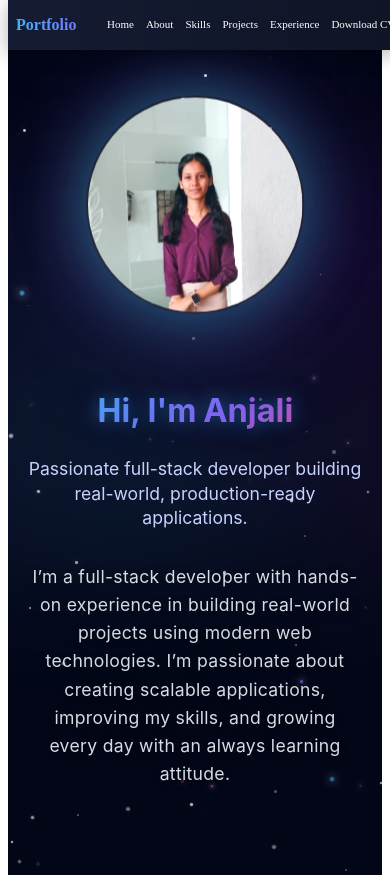
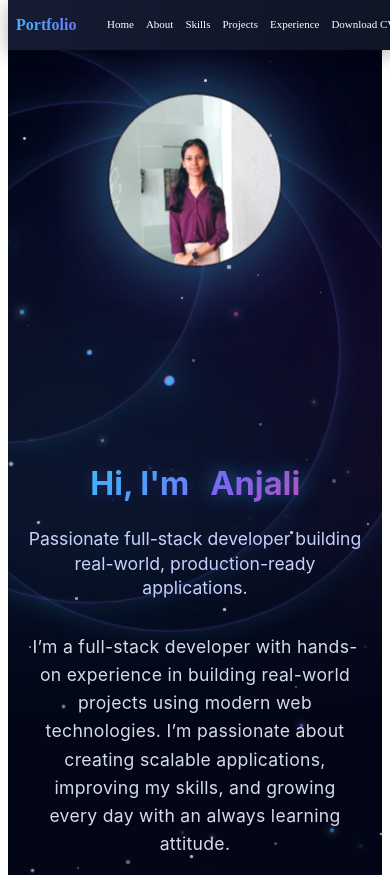
Before and after one commit to Anjali200306/portfolio, a React (Vite) app: page / in a window 390 px wide. Shown: the top 875 px of the page. Built offline with nearby package versions, Linux system fonts and the light colour scheme.

Commit message:
new Updated

```diff
--- a/src/sections/Hero.jsx
+++ b/src/sections/Hero.jsx
@@ -29,7 +29,7 @@ const Hero = () => {
       }
     }
 
-    // Shooting stars
+    // Create enhanced shooting stars with trail
     for (let i = 0; i < 4; i++) {
       const shootingStar = document.createElement('div');
       shootingStar.className = 'shooting-star';
@@ -37,28 +37,26 @@ const Hero = () => {
       shootingStar.style.animationDuration = `${Math.random() * 2 + 2}s`;
       shootingStar.style.top = `${Math.random() * 80 + 10}%`;
       shootingStar.style.left = `${Math.random() * 100}%`;
+
       const size = Math.random() * 2 + 1;
       shootingStar.style.width = `${size}px`;
       shootingStar.style.height = `${size}px`;
+
       if (starsContainer) starsContainer.appendChild(shootingStar);
     }
 
-    // Orbital rings – only create if screen width > 768px (to avoid overlap)
-    const createOrbitalRings = () => {
-      const orbContainer = document.querySelector('.image-container');
-      if (!orbContainer) return;
-      // Remove any existing rings to avoid duplicates on resize
-      orbContainer.querySelectorAll('.orbital-ring').forEach(el => el.remove());
-
-      if (window.innerWidth <= 768) return; // hide on small screens
-
+    // Create enhanced orbital ring system
+    const orbContainer = document.querySelector('.image-container');
+    if (orbContainer) {
       const ring = document.createElement('div');
       ring.className = 'orbital-ring';
       ring.style.width = '500px';
       ring.style.height = '500px';
+
       const particle = document.createElement('div');
       particle.className = 'orbital-particle';
       ring.appendChild(particle);
+
       orbContainer.appendChild(ring);
 
       for (let i = 0; i < 2; i++) {
@@ -68,21 +66,21 @@ const Hero = () => {
         extraRing.style.height = `${400 + i * 100}px`;
         extraRing.style.animationDuration = `${15 + i * 5}s`;
         extraRing.style.borderColor = `rgba(${i === 0 ? '139, 92, 246' : '236, 72, 153'}, 0.1)`;
+
         const extraParticle = document.createElement('div');
         extraParticle.className = 'orbital-particle';
         extraParticle.style.width = `${6 - i * 2}px`;
         extraParticle.style.height = `${6 - i * 2}px`;
         extraRing.appendChild(extraParticle);
+
         orbContainer.appendChild(extraRing);
       }
-    };
+    }
 
-    createOrbitalRings();
-    window.addEventListener('resize', createOrbitalRings);
-
-    // Floating particles
+    // Create floating particles around the hero
     const particlesContainer = document.createElement('div');
     particlesContainer.className = 'floating-particles';
+
     for (let i = 0; i < 20; i++) {
       const particle = document.createElement('div');
       particle.className = 'floating-particle';
@@ -90,29 +88,41 @@ const Hero = () => {
       particle.style.top = `${Math.random() * 100}%`;
       particle.style.animationDelay = `${Math.random() * 15}s`;
       particle.style.animationDuration = `${Math.random() * 10 + 15}s`;
+
       const colors = ['#38bdf8', '#8b5cf6', '#ec4899'];
       particle.style.background = `linear-gradient(135deg, ${colors[Math.floor(Math.random() * colors.length)]}, ${
         colors[Math.floor(Math.random() * colors.length)]
       })`;
+
       particlesContainer.appendChild(particle);
     }
+
     document.querySelector('.hero')?.appendChild(particlesContainer);
 
-    // Scroll parallax
+    // Add scroll-based parallax effect
     const handleScroll = () => {
       const heroSection = document.querySelector('.hero');
       const scrollY = window.scrollY;
+
       if (heroSection && scrollY < window.innerHeight) {
         const scrollProgress = scrollY / window.innerHeight;
+
         const stars = document.querySelector('.stars');
-        if (stars) stars.style.transform = `translateY(${scrollProgress * 50}px)`;
+        if (stars) {
+          stars.style.transform = `translateY(${scrollProgress * 50}px)`;
+        }
+
         const nebula = document.querySelector('.nebula');
-        if (nebula) nebula.style.transform = `translate(${scrollProgress * 30}px, ${-scrollProgress * 20}px)`;
+        if (nebula) {
+          nebula.style.transform = `translate(${scrollProgress * 30}px, ${-scrollProgress * 20}px)`;
+        }
+
         const content = document.querySelector('.hero-content');
         if (content) {
           content.style.transform = `translateY(${scrollProgress * 30}px)`;
           content.style.opacity = `${1 - scrollProgress * 0.5}`;
         }
+
         const image = document.querySelector('.hero-image');
         if (image) {
           image.style.transform = `translateY(${scrollProgress * 40}px) scale(${1 - scrollProgress * 0.1})`;
@@ -120,24 +130,26 @@ const Hero = () => {
         }
       }
     };
+
     window.addEventListener('scroll', handleScroll);
 
-    // Mouse move for stars
+    // Add mouse move interaction for stars
     const handleMouseMove = (e) => {
       const stars = document.querySelectorAll('.star');
       const mouseX = e.clientX / window.innerWidth;
       const mouseY = e.clientY / window.innerHeight;
+
       stars.forEach((star, index) => {
         const speed = (index % 3) * 0.5 + 0.5;
         star.style.transform = `translate(${mouseX * speed * 10}px, ${mouseY * speed * 10}px)`;
       });
     };
+
     window.addEventListener('mousemove', handleMouseMove);
 
     return () => {
       window.removeEventListener('scroll', handleScroll);
       window.removeEventListener('mousemove', handleMouseMove);
-      window.removeEventListener('resize', createOrbitalRings);
     };
   }, []);
 
@@ -155,13 +167,23 @@ const Hero = () => {
         <h1 className="title">
           Hi, I'm <span className="highlight">Anjali</span>
         </h1>
+
         <h2 className="subtitle">
           Passionate full-stack developer building real-world, production-ready applications.
         </h2>
-        {/* Inline styles removed – now fully controlled by CSS */}
-        <p className="description">
+
+        <p className="description" style={{
+          color: '#e2e8f0',
+          fontSize: '1.1rem',
+          lineHeight: '1.6',
+          maxWidth: '600px',
+          margin: '1.5rem auto',
+          textShadow: '0 2px 4px rgba(0,0,0,0.3)',
+          opacity: 0.9
+        }}>
           I’m a full-stack developer with hands-on experience in building real-world projects using modern web technologies. I’m passionate about creating scalable applications, improving my skills, and growing every day with an always learning attitude.
         </p>
+
         <a href="#contact" className="button">
           Contact Me <span className="arrow">→</span>
         </a>
@@ -175,6 +197,7 @@ const Hero = () => {
             alt="Anjali Profile"
             className="profile-image"
             onError={handleImageError}
+            onLoad={() => console.log("Profile image loaded successfully")}
           />
         </div>
       </div>
--- a/src/styles/hero.css
+++ b/src/styles/hero.css
@@ -199,12 +199,18 @@
   }
 }
 
-/* Enhanced Title with Gradient Flow */
+/* ===== FIXED TITLE – No floating, no transform animation ===== */
 .title {
+  display: flex;
+  align-items: center;
+  gap: 12px;
+  flex-wrap: wrap;
+
   font-size: 4rem;
   font-weight: 700;
+  line-height: 1.2;             /* improved from 1.1 for better spacing */
   margin-bottom: 1.5rem;
-  line-height: 1.1;
+
   background: linear-gradient(135deg,
     #ffffff 0%,
     #38bdf8 25%,
@@ -215,7 +221,12 @@
   -webkit-text-fill-color: transparent;
   background-clip: text;
   background-size: 200% 200%;
-  animation: titleGradient 6s ease infinite, titleFloat 4s ease-in-out infinite;
+
+  /* Only gradient animation – no float, no text-shadow animation */
+  animation: titleGradient 6s linear infinite;
+
+  /* Static subtle shadow to avoid ghosting */
+  text-shadow: 0 0 15px rgba(139, 92, 246, 0.25);
   position: relative;
 }
 
@@ -224,59 +235,26 @@
   50% { background-position: 100% 50%; }
 }
 
-@keyframes titleFloat {
-  0%, 100% {
-    transform: translateY(0);
-    text-shadow:
-      0 0 10px rgba(56, 189, 248, 0.3),
-      0 0 20px rgba(139, 92, 246, 0.2);
-  }
-  50% {
-    transform: translateY(-5px);
-    text-shadow:
-      0 0 20px rgba(56, 189, 248, 0.5),
-      0 0 40px rgba(139, 92, 246, 0.3),
-      0 0 60px rgba(236, 72, 153, 0.2);
-  }
-}
-
+/* ===== FIXED HIGHLIGHT – No pulse/glow transform ===== */
 .highlight {
   display: inline-block;
-  background: linear-gradient(135deg, #38bdf8, #8b5cf6, #ec4899);
+  margin-left: 10px;
+
+  background: linear-gradient(135deg, #38bdf8, #8b5cf6);
   -webkit-background-clip: text;
   -webkit-text-fill-color: transparent;
   background-clip: text;
   background-size: 200% 200%;
-  animation: highlightPulse 3s ease infinite, highlightGlow 2s ease-in-out infinite;
-  position: relative;
+
+  /* Only gradient animation – no scale/transform */
+  animation: titleGradient 6s linear infinite;
 }
 
-@keyframes highlightPulse {
-  0%, 100% {
-    transform: scale(1);
-    background-position: 0% 50%;
-  }
-  50% {
-    transform: scale(1.05);
-    background-position: 100% 50%;
-  }
-}
+/* Remove the old highlight animations (not used anymore) */
+/* @keyframes highlightPulse { ... } */
+/* @keyframes highlightGlow { ... } */
 
-@keyframes highlightGlow {
-  0%, 100% {
-    text-shadow:
-      0 0 10px rgba(56, 189, 248, 0.4),
-      0 0 20px rgba(56, 189, 248, 0.2);
-  }
-  50% {
-    text-shadow:
-      0 0 15px rgba(56, 189, 248, 0.6),
-      0 0 30px rgba(139, 92, 246, 0.4),
-      0 0 45px rgba(236, 72, 153, 0.2);
-  }
-}
-
-/* Enhanced Subtitle */
+/* Enhanced Subtitle – unchanged */
 .subtitle {
   font-size: 1.6rem;
   font-weight: 400;
@@ -301,7 +279,7 @@
   }
 }
 
-/* UPDATED: Enhanced Description - Clean Text Without Container */
+/* Description – unchanged */
 .description {
   font-size: 1.3rem;
   line-height: 1.8;
@@ -314,7 +292,6 @@
   font-weight: 400;
   letter-spacing: 0.3px;
   max-width: 700px;
-  /* Container styles REMOVED: no background, padding, border, or box-shadow */
 }
 
 @keyframes descriptionAppear {
@@ -328,16 +305,6 @@
   }
 }
 
-@keyframes descriptionFloat {
-  0%, 100% {
-    transform: translateY(0);
-  }
-  50% {
-    transform: translateY(-3px);
-  }
-}
-
-/* Add subtle text highlight on hover */
 .description:hover {
   color: #ffffff;
   text-shadow:
@@ -346,7 +313,7 @@
   transition: all 0.3s ease;
 }
 
-/* Enhanced Button with Particle Effect */
+/* Button – unchanged */
 .button {
   display: inline-flex;
   align-items: center;
@@ -455,7 +422,7 @@
   transform: translateX(10px) rotate(90deg);
 }
 
-/* Enhanced Image Section */
+/* Enhanced Image Section – unchanged */
 .hero-image {
   position: relative;
   z-index: 2;
@@ -501,7 +468,6 @@
   75% { transform: translateY(-5px) rotate(1deg); }
 }
 
-/* Enhanced Cosmic Orb with Particle System */
 .cosmic-orb {
   width: 100%;
   height: 100%;
@@ -533,7 +499,6 @@
   }
 }
 
-/* Enhanced Profile Image with Multiple Effects */
 .profile-image {
   width: 85%;
   height: 85%;
@@ -586,7 +551,7 @@
   }
 }
 
-/* Enhanced Orbital Ring System */
+/* Orbital Ring System – unchanged */
 .orbital-ring {
   position: absolute;
   border: 1px solid rgba(56, 189, 248, 0.2);
@@ -674,7 +639,7 @@
   }
 }
 
-/* Enhanced Floating Particles */
+/* Floating Particles – unchanged */
 .floating-particles {
   position: absolute;
   width: 100%;
@@ -717,22 +682,19 @@
   }
 }
 
-/* Responsive Design */
+/* ===== Responsive Design – with increased gaps ===== */
 @media (max-width: 1200px) {
   .hero {
     padding: 80px 80px;
     gap: 60px;
   }
-
   .title {
     font-size: 3.2rem;
   }
-
   .description {
     font-size: 1.25rem;
     line-height: 1.75;
   }
-
   .image-container {
     width: 350px;
     height: 350px;
@@ -742,35 +704,31 @@
 @media (max-width: 992px) {
   .hero {
     padding: 80px 60px;
-    gap: 50px;
+    gap: 80px;                  /* increased from 50px */
     flex-direction: column-reverse;
     text-align: center;
   }
-
   .hero-content {
     max-width: 100%;
+    margin-top: 30px;           /* extra top margin */
   }
-
   .title {
     font-size: 2.8rem;
+    justify-content: center;    /* keep centered on mobile */
   }
-
   .subtitle {
     font-size: 1.4rem;
   }
-
   .description {
     font-size: 1.2rem;
     line-height: 1.7;
     margin-left: auto;
     margin-right: auto;
   }
-
   .image-container {
     width: 300px;
     height: 300px;
   }
-
   .button {
     padding: 16px 36px;
     font-size: 1.1rem;
@@ -780,75 +738,81 @@
 @media (max-width: 768px) {
   .hero {
     padding: 100px 30px;
-    gap: 40px;
+    gap: 90px;                  /* increased from 40px */
     min-height: auto;
   }
-
+  .hero-content {
+    margin-top: 40px;
+  }
   .title {
     font-size: 2.4rem;
+    justify-content: center;
   }
-
   .subtitle {
     font-size: 1.2rem;
   }
-
   .description {
     font-size: 1.15rem;
     line-height: 1.65;
     margin-bottom: 2.5rem;
   }
-
   .image-container {
-    width: 280px;
-    height: 280px;
+    width: 250px;               /* reduced from 280px */
+    height: 250px;
   }
-
   .button {
     font-size: 1.05rem;
+  }
+  /* Scale down orbital rings to avoid overflow */
+  .orbital-ring {
+    transform: scale(0.7);
+    transform-origin: center;
   }
 }
 
 @media (max-width: 480px) {
   .hero {
     padding: 80px 20px;
-    gap: 30px;
+    gap: 100px;                 /* increased from 30px */
   }
-
+  .hero-content {
+    margin-top: 50px;
+  }
   .title {
     font-size: 2rem;
     line-height: 1.2;
+    justify-content: center;
   }
-
   .subtitle {
     font-size: 1.1rem;
     line-height: 1.4;
   }
-
   .description {
     font-size: 1.1rem;
     line-height: 1.6;
     margin-bottom: 2rem;
   }
-
   .image-container {
-    width: 250px;
-    height: 250px;
+    width: 200px;               /* reduced from 250px */
+    height: 200px;
   }
-
   .button {
     padding: 14px 32px;
     font-size: 1rem;
     width: 100%;
     justify-content: center;
   }
+  .orbital-ring {
+    transform: scale(0.5);
+    transform-origin: center;
+  }
 }
 
-/* Text selection styling for better visibility */
+/* Text selection styling */
 .description::selection {
   background-color: rgba(56, 189, 248, 0.3);
   color: #ffffff;
 }
-
 .description::-moz-selection {
   background-color: rgba(56, 189, 248, 0.3);
   color: #ffffff;
```
